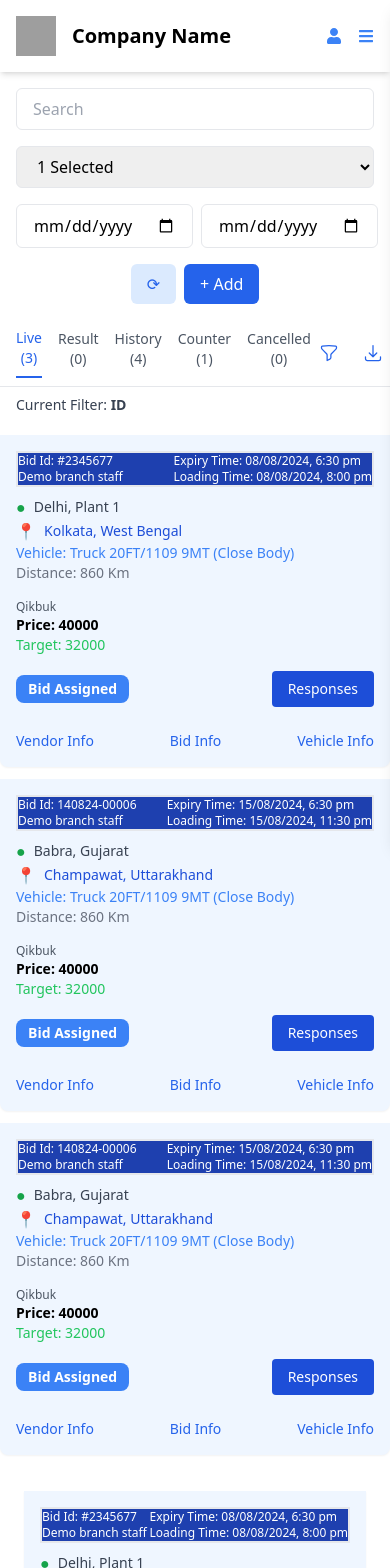
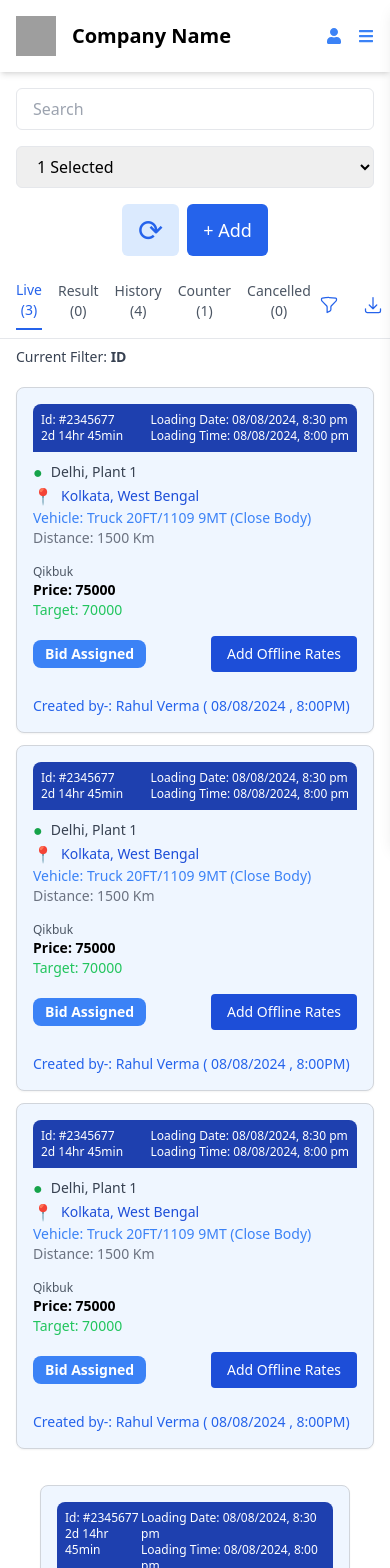
Before and after one commit to Ankit-Coder-latehar/ankit, a React (Create React App) app: page /contracted-lane in a window 390 px wide. Shown: the top 1568 px of the page. Built offline with nearby package versions, Linux system fonts and the light colour scheme; grey boxes are pictures that could not be loaded.

Commit message:
my changes

```diff
--- a/src/components/ContractedLane.js
+++ b/src/components/ContractedLane.js
@@ -4,12 +4,12 @@ import { ChevronDownIcon, EnvelopeIcon, PrinterIcon } from '@heroicons/react/24/
 const TableHeader = () => {
   return (
     <div className="hidden md:grid grid-cols-12 bg-gray-100 p-2 rounded-t-lg">
-      <div className="col-span-2 flex items-center space-x-1">
+      <div className="col-span-1 flex items-center space-x-1">
         <span className="text-sm font-medium text-gray-700">ID</span>
         <ChevronDownIcon className="h-4 w-4 text-gray-500" />
       </div>
-      <div className="col-span-2 flex items-center">
-        <span className="text-sm font-medium text-gray-700">Loading Date</span>
+      <div className="col-span-1 flex items-center">
+        <span className="text-sm right-font-medium text-gray-700 font-semibold">Loading Date</span>
       </div>
       <div className="col-span-2 flex items-center">
         <span className="text-sm font-medium text-gray-700">Loading Point</span>
@@ -60,17 +60,17 @@ const ContractCard = () => {
       {/* Table header visible on desktop and hidden on mobile */}
       <TableHeader />
 
-      <div className="bg-blue-50 rounded-b-lg p-4 shadow-sm mt-3 relative md:hidden">
-        {/* Mobile view */}
+      {/* Mobile view */}
+      <div className="bg-blue-50 rounded-b-lg p-4 shadow-sm mt-3 relative md:hidden border border-gray-300 rounded-lg mx-4">
         <div className="grid grid-cols-12 gap-2">
           <div className="col-span-12">
-            <div className="flex justify-between bg-blue-800 border-2">
+            <div className="flex justify-between bg-blue-800 rounded-t-lg p-2">
               <div>
-                <div className="text-xs text-white">Bid Id: #2345677</div>
-                <div className="text-xs text-white">Demo branch staff</div>
+                <div className="text-xs text-white">Id: #2345677</div>
+                <div className="text-xs text-white">2d 14hr 45min</div>
               </div>
               <div>
-                <div className="text-xs text-white">Expiry Time: 08/08/2024, 6:30 pm</div>
+                <div className="text-xs text-white">Loading Date: 08/08/2024, 8:30 pm</div>
                 <div className="text-xs text-white">Loading Time: 08/08/2024, 8:00 pm</div>
               </div>
             </div>
@@ -86,13 +86,13 @@ const ContractCard = () => {
               <span className="text-sm font-medium text-blue-700">Kolkata, West Bengal</span>
             </div>
             <div className="text-sm text-blue-500">Vehicle: Truck 20FT/1109 9MT (Close Body)</div>
-            <div className="text-sm text-gray-500">Distance: 860 Km</div>
+            <div className="text-sm text-gray-500">Distance: 1500 Km</div>
           </div>
 
           <div className="col-span-12 mt-2">
             <div className="text-xs text-gray-600">Qikbuk</div>
-            <div className="text-sm font-semibold">Price: 40000</div>
-            <div className="text-sm text-green-500">Target: 32000</div>
+            <div className="text-sm font-semibold">Price: 75000</div>
+            <div className="text-sm text-green-500">Target: 70000</div>
           </div>
 
           <div className="col-span-12 flex justify-between items-center mt-2">
@@ -100,27 +100,25 @@ const ContractCard = () => {
               Bid Assigned
             </div>
             <button className="bg-blue-700 text-white text-sm px-4 py-2 rounded">
-              Responses
+              Add Offline Rates
             </button>
           </div>
 
           <div className="col-span-12 flex justify-between mt-4">
-            <button className="text-blue-600 text-sm">Vendor Info</button>
-            <button className="text-blue-600 text-sm">Bid Info</button>
-            <button className="text-blue-600 text-sm">Vehicle Info</button>
+            <button className="text-blue-600 text-sm">Created by-: Rahul Verma ( 08/08/2024 ,  8:00PM)</button>
           </div>
         </div>
       </div>
 
       {/* Desktop view */}
       <div className="hidden md:block bg-blue-50 rounded-b-lg p-4 shadow-sm mt-3 relative">
-        <div className="grid grid-cols-12 gap-2 md:gap-4">
-          <div className="col-span-12 md:col-span-2">
+        <div className="grid grid-cols-12 gap-3 md:gap-4">
+          <div className="col-span-12 md:col-span-1">
             <span className="block text-blue-600 font-semibold">#2345677</span>
             <span className="block text-red-600">2d 14hr 45min</span>
           </div>
 
-          <div className="col-span-12 md:col-span-2">
+          <div className="col-span-7 md:col-span-1">
             <span className="block font-medium">8th July 2024</span>
             <span className="block">8:00 AM</span>
           </div>
@@ -144,10 +142,11 @@ const ContractCard = () => {
 
           <div className="col-span-12 md:col-span-1 flex flex-col items-center justify-center relative">
             <div className="text-lg font-semibold text-gray-700">Rs 85,000</div>
-            <a href="#" className="text-blue-600 text-sm">View all quotes</a>
-            <button className="mt-2 bg-blue-600 text-white px-4 py-2 rounded whitespace-nowrap">
+            <a href="#" className="text-blue-600 text-sm mr-[-14px]">View all quotes</a>
+            <button className="mt-2 bg-blue-600 text-white px-3 py-1.5 mr-[-40px] text-sm rounded whitespace-nowrap">
               Add Offline Rates
             </button>
+
             <div className="absolute top-0 right-[-80px] mt-1 mr-1 flex space-x-2">
               <EnvelopeIcon className="h-5 w-5 text-blue-600" />
               <PrinterIcon className="h-5 w-5 text-blue-600 cursor-pointer" onClick={handleDownload} />
@@ -157,23 +156,24 @@ const ContractCard = () => {
 
         <div className="flex justify-between items-center mt-4 border-t pt-2 text-sm text-gray-600">
           <span className="block text-xs text-gray-500">Target Price - 70,000 Rs</span>
-          <div>Created By - <span className="font-semibold">Rahul Verma</span></div>
+          <div className="mr-15px">Created By - <span className="font-semibold">Rahul Verma</span>
+            <span>( 08/08/2024 ,  8:00PM)</span>
+          </div>
         </div>
       </div>
 
       {/* Repeat the structure for other cards */}
-      <div className="bg-blue-50 rounded-b-lg p-4 shadow-sm mt-3 relative md:hidden">
-        {/* Mobile view */}
+      <div className="bg-blue-50 rounded-b-lg p-4 shadow-sm mt-3 relative md:hidden border border-gray-300 rounded-lg mx-4">
         <div className="grid grid-cols-12 gap-2">
           <div className="col-span-12">
-            <div className="flex justify-between bg-blue-800 border-2">
+            <div className="flex justify-between bg-blue-800 rounded-t-lg p-2">
               <div>
-                <div className="text-xs text-white">Bid Id: 140824-00006</div>
-                <div className="text-xs text-white">Demo branch staff</div>
+                <div className="text-xs text-white">Id: #2345677</div>
+                <div className="text-xs text-white">2d 14hr 45min</div>
               </div>
               <div>
-                <div className="text-xs text-white">Expiry Time: 15/08/2024, 6:30 pm</div>
-                <div className="text-xs text-white">Loading Time: 15/08/2024, 11:30 pm</div>
+                <div className="text-xs text-white">Loading Date: 08/08/2024, 8:30 pm</div>
+                <div className="text-xs text-white">Loading Time: 08/08/2024, 8:00 pm</div>
               </div>
             </div>
           </div>
@@ -181,20 +181,20 @@ const ContractCard = () => {
           <div className="col-span-12">
             <div className="flex items-center space-x-2">
               <span className="text-green-600">●</span>
-              <span className="text-sm font-medium text-gray-700">Babra, Gujarat</span>
+              <span className="text-sm font-medium text-gray-700">Delhi, Plant 1</span>
             </div>
             <div className="flex items-center space-x-2">
               <span className="text-red-600">📍</span>
-              <span className="text-sm font-medium text-blue-700">Champawat, Uttarakhand</span>
+              <span className="text-sm font-medium text-blue-700">Kolkata, West Bengal</span>
             </div>
             <div className="text-sm text-blue-500">Vehicle: Truck 20FT/1109 9MT (Close Body)</div>
-            <div className="text-sm text-gray-500">Distance: 860 Km</div>
+            <div className="text-sm text-gray-500">Distance: 1500 Km</div>
           </div>
 
           <div className="col-span-12 mt-2">
             <div className="text-xs text-gray-600">Qikbuk</div>
-            <div className="text-sm font-semibold">Price: 40000</div>
-            <div className="text-sm text-green-500">Target: 32000</div>
+            <div className="text-sm font-semibold">Price: 75000</div>
+            <div className="text-sm text-green-500">Target: 70000</div>
           </div>
 
           <div className="col-span-12 flex justify-between items-center mt-2">
@@ -202,27 +202,25 @@ const ContractCard = () => {
               Bid Assigned
             </div>
             <button className="bg-blue-700 text-white text-sm px-4 py-2 rounded">
-              Responses
+              Add Offline Rates
             </button>
           </div>
 
           <div className="col-span-12 flex justify-between mt-4">
-            <button className="text-blue-600 text-sm">Vendor Info</button>
-            <button className="text-blue-600 text-sm">Bid Info</button>
-            <button className="text-blue-600 text-sm">Vehicle Info</button>
+            <button className="text-blue-600 text-sm">Created by-: Rahul Verma ( 08/08/2024 ,  8:00PM)</button>
           </div>
         </div>
       </div>
 
       {/* Desktop view */}
       <div className="hidden md:block bg-blue-50 rounded-b-lg p-4 shadow-sm mt-3 relative">
-        <div className="grid grid-cols-12 gap-2 md:gap-4">
-          <div className="col-span-12 md:col-span-2">
+        <div className="grid grid-cols-12 gap-3 md:gap-4">
+          <div className="col-span-12 md:col-span-1">
             <span className="block text-blue-600 font-semibold">#2345677</span>
             <span className="block text-red-600">2d 14hr 45min</span>
           </div>
 
-          <div className="col-span-12 md:col-span-2">
+          <div className="col-span-7 md:col-span-1">
             <span className="block font-medium">8th July 2024</span>
             <span className="block">8:00 AM</span>
           </div>
@@ -246,10 +244,11 @@ const ContractCard = () => {
 
           <div className="col-span-12 md:col-span-1 flex flex-col items-center justify-center relative">
             <div className="text-lg font-semibold text-gray-700">Rs 85,000</div>
-            <a href="#" className="text-blue-600 text-sm">View all quotes</a>
-            <button className="mt-2 bg-blue-600 text-white px-4 py-2 rounded whitespace-nowrap">
+            <a href="#" className="text-blue-600 text-sm mr-[-14px]">View all quotes</a>
+            <button className="mt-2 bg-blue-600 text-white px-3 py-1.5 mr-[-40px] text-sm rounded whitespace-nowrap">
               Add Offline Rates
             </button>
+
             <div className="absolute top-0 right-[-80px] mt-1 mr-1 flex space-x-2">
               <EnvelopeIcon className="h-5 w-5 text-blue-600" />
               <PrinterIcon className="h-5 w-5 text-blue-600 cursor-pointer" onClick={handleDownload} />
@@ -259,23 +258,23 @@ const ContractCard = () => {
 
         <div className="flex justify-between items-center mt-4 border-t pt-2 text-sm text-gray-600">
           <span className="block text-xs text-gray-500">Target Price - 70,000 Rs</span>
-          <div>Created By - <span className="font-semibold">Rahul Verma</span></div>
+          <div className="mr-15px">Created By - <span className="font-semibold">Rahul Verma</span>
+            <span>( 08/08/2024 ,  8:00PM)</span>
+          </div>
         </div>
       </div>
 
-
-      <div className="bg-blue-50 rounded-b-lg p-4 shadow-sm mt-3 relative md:hidden">
-        {/* Mobile view */}
+      <div className="bg-blue-50 rounded-b-lg p-4 shadow-sm mt-3 relative md:hidden border border-gray-300 rounded-lg mx-4">
         <div className="grid grid-cols-12 gap-2">
           <div className="col-span-12">
-            <div className="flex justify-between bg-blue-800 border-2">
+            <div className="flex justify-between bg-blue-800 rounded-t-lg p-2">
               <div>
-                <div className="text-xs text-white">Bid Id: 140824-00006</div>
-                <div className="text-xs text-white">Demo branch staff</div>
+                <div className="text-xs text-white">Id: #2345677</div>
+                <div className="text-xs text-white">2d 14hr 45min</div>
               </div>
               <div>
-                <div className="text-xs text-white">Expiry Time: 15/08/2024, 6:30 pm</div>
-                <div className="text-xs text-white">Loading Time: 15/08/2024, 11:30 pm</div>
+                <div className="text-xs text-white">Loading Date: 08/08/2024, 8:30 pm</div>
+                <div className="text-xs text-white">Loading Time: 08/08/2024, 8:00 pm</div>
               </div>
             </div>
           </div>
@@ -283,20 +282,20 @@ const ContractCard = () => {
           <div className="col-span-12">
             <div className="flex items-center space-x-2">
               <span className="text-green-600">●</span>
-              <span className="text-sm font-medium text-gray-700">Babra, Gujarat</span>
+              <span className="text-sm font-medium text-gray-700">Delhi, Plant 1</span>
             </div>
             <div className="flex items-center space-x-2">
               <span className="text-red-600">📍</span>
-              <span className="text-sm font-medium text-blue-700">Champawat, Uttarakhand</span>
+              <span className="text-sm font-medium text-blue-700">Kolkata, West Bengal</span>
             </div>
             <div className="text-sm text-blue-500">Vehicle: Truck 20FT/1109 9MT (Close Body)</div>
-            <div className="text-sm text-gray-500">Distance: 860 Km</div>
+            <div className="text-sm text-gray-500">Distance: 1500 Km</div>
           </div>
 
           <div className="col-span-12 mt-2">
             <div className="text-xs text-gray-600">Qikbuk</div>
-            <div className="text-sm font-semibold">Price: 40000</div>
-            <div className="text-sm text-green-500">Target: 32000</div>
+            <div className="text-sm font-semibold">Price: 75000</div>
+            <div className="text-sm text-green-500">Target: 70000</div>
           </div>
 
           <div className="col-span-12 flex justify-between items-center mt-2">
@@ -304,27 +303,25 @@ const ContractCard = () => {
               Bid Assigned
             </div>
             <button className="bg-blue-700 text-white text-sm px-4 py-2 rounded">
-              Responses
+              Add Offline Rates
             </button>
           </div>
 
           <div className="col-span-12 flex justify-between mt-4">
-            <button className="text-blue-600 text-sm">Vendor Info</button>
-            <button className="text-blue-600 text-sm">Bid Info</button>
-            <button className="text-blue-600 text-sm">Vehicle Info</button>
+            <button className="text-blue-600 text-sm">Created by-: Rahul Verma ( 08/08/2024 ,  8:00PM)</button>
           </div>
         </div>
       </div>
 
       {/* Desktop view */}
       <div className="hidden md:block bg-blue-50 rounded-b-lg p-4 shadow-sm mt-3 relative">
-        <div className="grid grid-cols-12 gap-2 md:gap-4">
-          <div className="col-span-12 md:col-span-2">
+        <div className="grid grid-cols-12 gap-3 md:gap-4">
+          <div className="col-span-12 md:col-span-1">
             <span className="block text-blue-600 font-semibold">#2345677</span>
             <span className="block text-red-600">2d 14hr 45min</span>
           </div>
 
-          <div className="col-span-12 md:col-span-2">
+          <div className="col-span-7 md:col-span-1">
             <span className="block font-medium">8th July 2024</span>
             <span className="block">8:00 AM</span>
           </div>
@@ -348,10 +345,11 @@ const ContractCard = () => {
 
           <div className="col-span-12 md:col-span-1 flex flex-col items-center justify-center relative">
             <div className="text-lg font-semibold text-gray-700">Rs 85,000</div>
-            <a href="#" className="text-blue-600 text-sm">View all quotes</a>
-            <button className="mt-2 bg-blue-600 text-white px-4 py-2 rounded whitespace-nowrap">
+            <a href="#" className="text-blue-600 text-sm mr-[-14px]">View all quotes</a>
+            <button className="mt-2 bg-blue-600 text-white px-3 py-1.5 mr-[-40px] text-sm rounded whitespace-nowrap">
               Add Offline Rates
             </button>
+
             <div className="absolute top-0 right-[-80px] mt-1 mr-1 flex space-x-2">
               <EnvelopeIcon className="h-5 w-5 text-blue-600" />
               <PrinterIcon className="h-5 w-5 text-blue-600 cursor-pointer" onClick={handleDownload} />
@@ -361,7 +359,9 @@ const ContractCard = () => {
 
         <div className="flex justify-between items-center mt-4 border-t pt-2 text-sm text-gray-600">
           <span className="block text-xs text-gray-500">Target Price - 70,000 Rs</span>
-          <div>Created By - <span className="font-semibold">Rahul Verma</span></div>
+          <div className="mr-15px">Created By - <span className="font-semibold">Rahul Verma</span>
+            <span>( 08/08/2024 ,  8:00PM)</span>
+          </div>
         </div>
       </div>
     </>
--- a/src/components/HeaderToolbar.js
+++ b/src/components/HeaderToolbar.js
@@ -27,26 +27,13 @@ const HeaderToolbar = () => {
           </select>
         </div>
 
-        {/* Date Picker Inputs */}
-        <div className="flex space-x-2 w-full md:w-auto">
-          <input
-            type="date"
-            className="w-full md:w-auto px-4 py-2 border rounded-md focus:outline-none focus:ring focus:border-blue-300"
-          />
-
-          <input
-            type="date"
-            className="w-full md:w-auto px-4 py-2 border rounded-md focus:outline-none focus:ring focus:border-blue-300"
-          />
-        </div>
-
         {/* Buttons */}
         <div className="flex space-x-2 w-full md:w-auto justify-center">
-          <button className="px-4 py-2 text-blue-600 bg-blue-100 rounded-md focus:outline-none">
+          <button className="px-4 py-2 text-blue-600 bg-blue-100 rounded-md focus:outline-none text-3xl">
             ⟳
           </button>
 
-          <button className="px-4 py-2 text-white bg-blue-600 rounded-md focus:outline-none">
+          <button className="px-4 py-2 text-white bg-blue-600 rounded-md focus:outline-none text-lg">
             + Add
           </button>
         </div>
```
